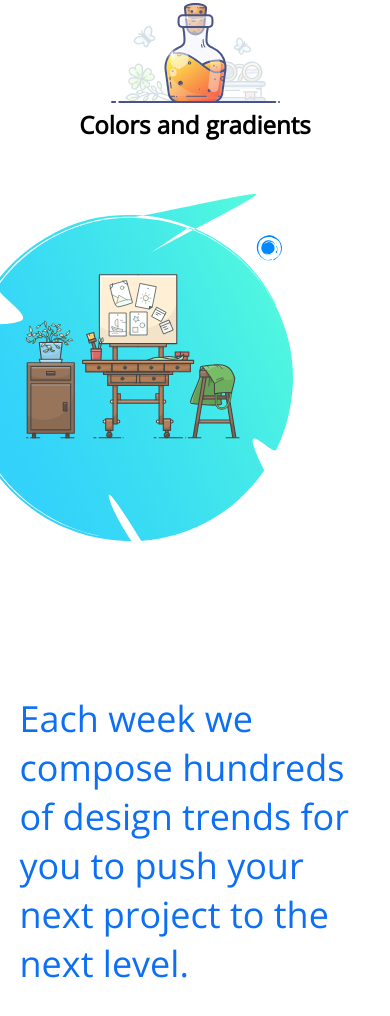
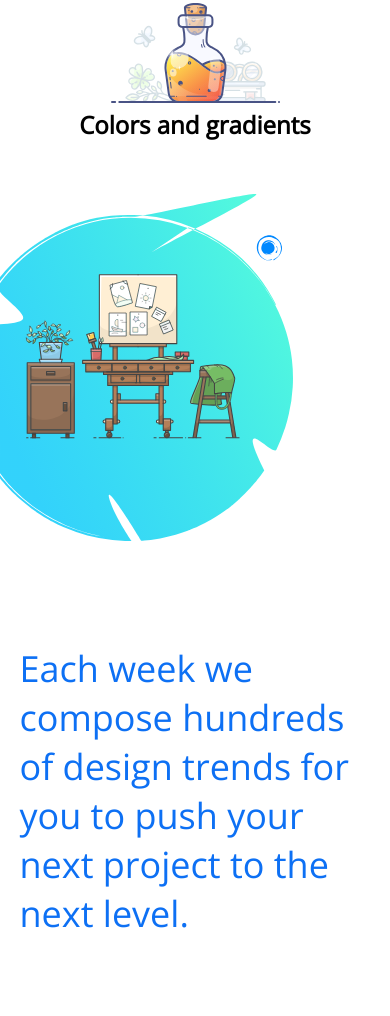
Before and after one commit to yonathant/desnews, a plain HTML site: page index.html in a window 390 px wide. Shown: the part 1524-2540 px from the top of the page. Drawn offline with nearby package versions, Linux system fonts and the light colour scheme.

Commit message:
Update styles.css

```diff
--- a/styles.css
+++ b/styles.css
@@ -227,7 +227,7 @@ footer p {
   height: 100px;
  }
  .about h1 {
-  padding-top: 500px;
+  padding-top: 450px;
  }
  .callToAction {
   margin-top: 1em;
```
